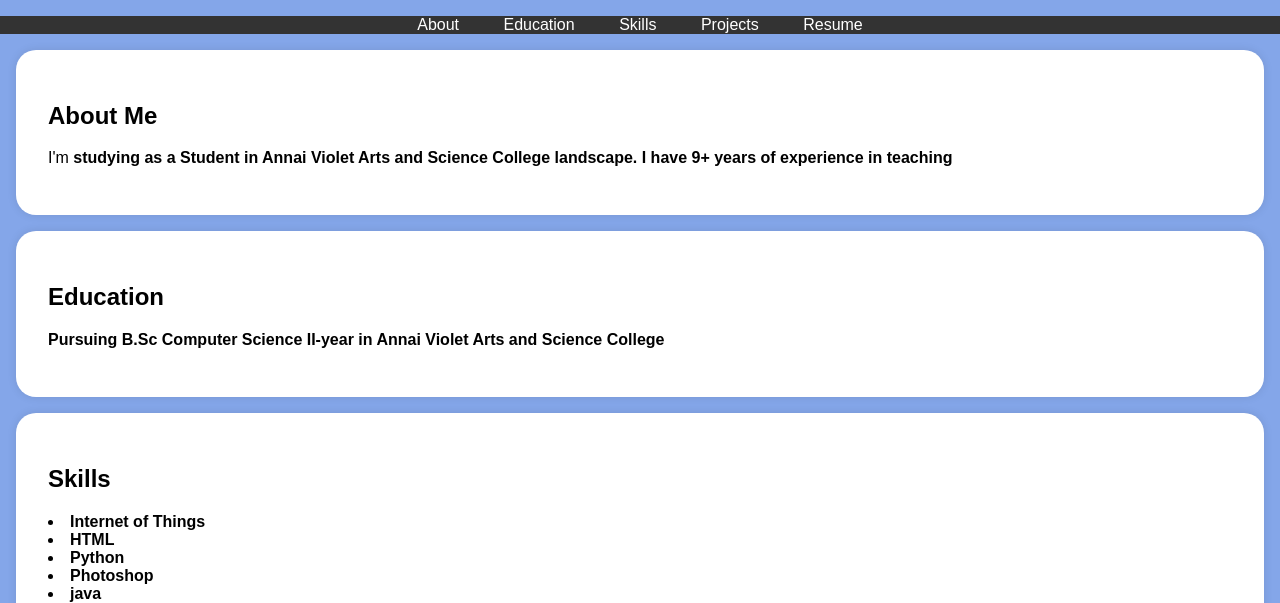
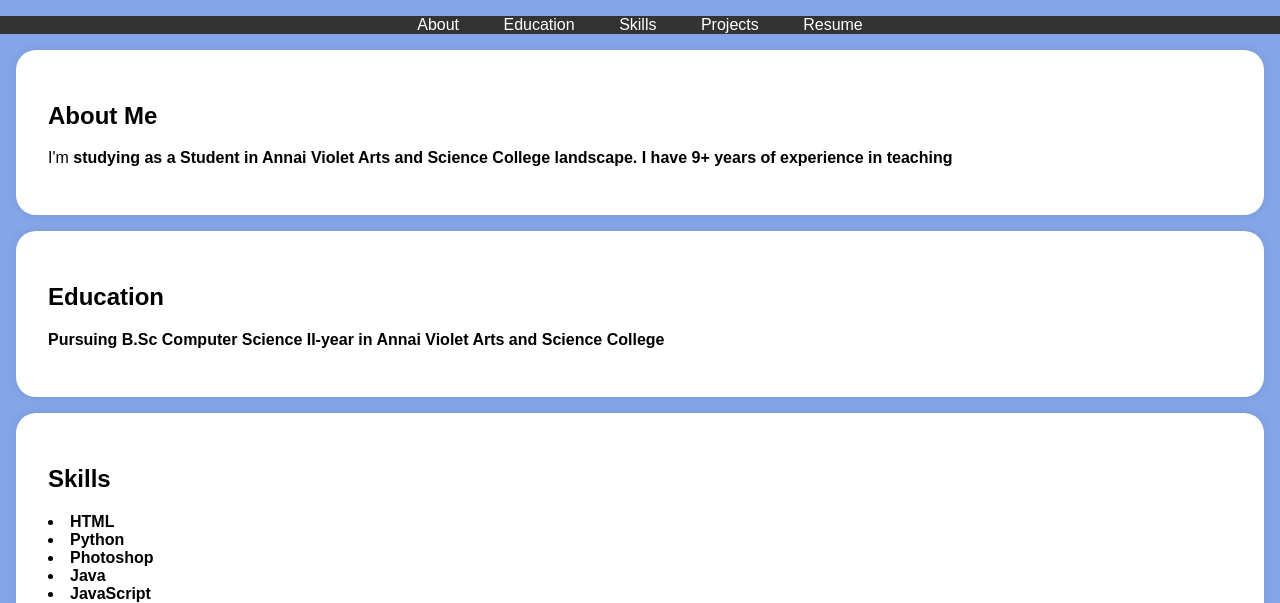
Before and after one commit to prem241026/Prem, a plain HTML site: page index.html in a window 1280 px wide. Shown: the part 197-800 px from the top of the page. Drawn offline with Linux system fonts and the light colour scheme.

Commit message:
Update index.html

```diff
--- a/index.html
+++ b/index.html
@@ -132,12 +132,11 @@
         <div class="section-content">
             <h2>Skills</h2>
             <ul></ul>
-                <li>Internet of Things</li>
                 <li>HTML</li>
                 <li>Python</li>
                 <li>Photoshop</li>
-                <li>java</li>
-                <li>Java script</li>
+                <li>Java</li>
+                <li>JavaScript</li>
             </ul>
         </div>
     </section>
```
